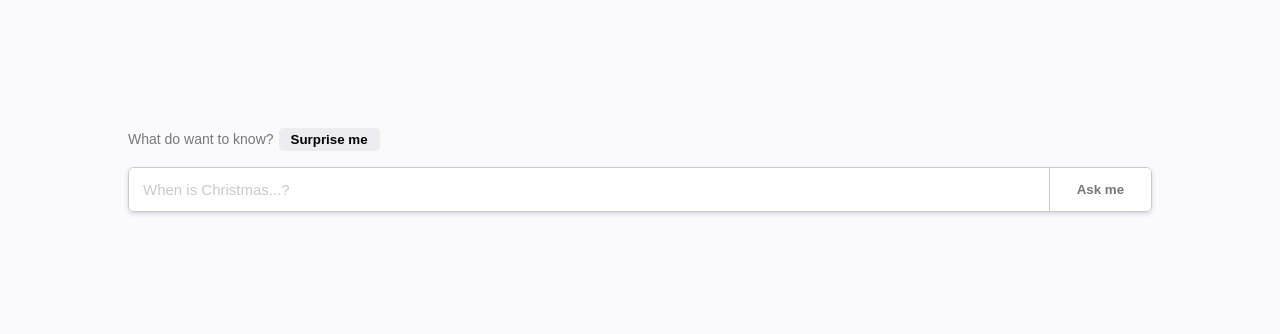
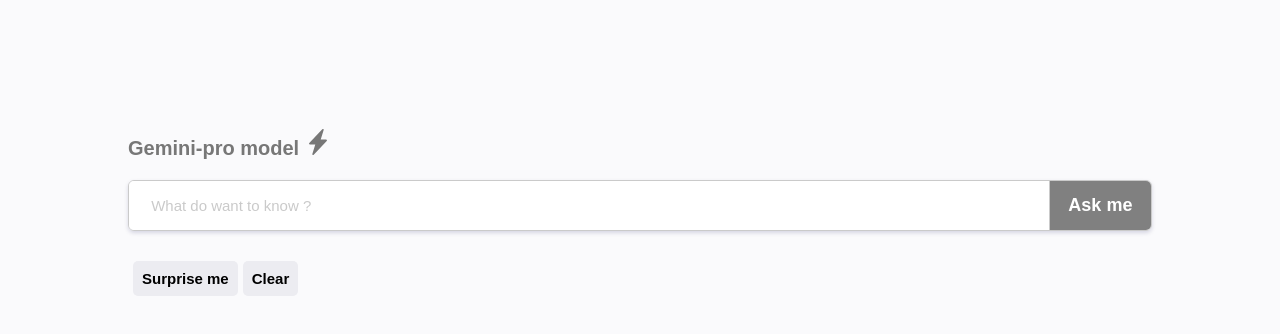
Before and after one commit to GSNadarajan/gemini.0, a React (Create React App) app: page / in a window 1280 px wide. Shown: the top 334 px of the page. Built offline with nearby package versions, Linux system fonts and the light colour scheme; the HTML template or start-up script is replaced by a standard one.

Commit message:
customized UI

```diff
--- a/src/App.js
+++ b/src/App.js
@@ -57,28 +57,63 @@
 
   const clear = () => {
     setValue("");
-    setError("")
+    setError("");
     setChatHistory([]);
-  }
+  };
 
   return (
     <div className="app">
-      <p>
-        What do want to know?
-        <button className="surprise" onClick={surprise} disabled={!chatHistory}>
-          Surprise me
-        </button>
-      </p>
+      <h2 style={{ fontSize: "20px", text: "center" }}>
+        Gemini-pro model{" "}
+        <span>
+          <svg
+            xmlns="http://www.w3.org/2000/svg"
+            width="26"
+            height="26"
+            style={{ marginTop: "1px"}}
+            fill="currentColor"
+            class="bi bi-lightning-charge-fill"
+            viewBox="0 0 16 16"
+          >
+            <path d="M11.251.068a.5.5 0 0 1 .227.58L9.677 6.5H13a.5.5 0 0 1 .364.843l-8 8.5a.5.5 0 0 1-.842-.49L6.323 9.5H3a.5.5 0 0 1-.364-.843l8-8.5a.5.5 0 0 1 .615-.09z" />
+          </svg>
+        </span>
+      </h2>
+      <p></p>
       <div className="input-container">
         <input
           value={value}
-          placeholder="When is Christmas...?"
+          placeholder=" What do want to know ?"
           onChange={(e) => setValue(e.target.value)}
         />
-        {!error && <button onClick={getResponse}>Ask me</button>}
-        {error && <button onClick={clear}>Clear</button>}
+        {!error && (
+          <button
+            onClick={getResponse}
+            style={{ background: "#808080", color: "white", fontSize: "18px" }}
+          >
+            Ask me
+          </button>
+        )}
+        {/* {error && <button onClick={clear}>Clear</button>} */}
       </div>
       {error && <p>{error}</p>}
+      <div style={{ marginTop: "30px" }}>
+        <button
+          className="surprise"
+          style={{ fontSize: "15px", padding: "9px" }}
+          onClick={surprise}
+          disabled={!chatHistory}
+        >
+          Surprise me
+        </button>
+        <button
+          className="surprise"
+          style={{ fontSize: "15px", padding: "9px" }}
+          onClick={clear}
+        >
+          Clear
+        </button>
+      </div>
       <div className="search-result">
         {chatHistory.map((chatItem, _index) => (
           <div key={_index}>
--- a/src/index.css
+++ b/src/index.css
@@ -55,16 +55,18 @@
     border-radius: 6px;
     box-shadow: rgba(0,0,82,0.15) 0 2px 4px;
     overflow: hidden;
+    margin-top: 20px;
 }
 
 .input-container input{
     border: none;
-    padding: 13px 14px;
+    padding: 16px 18px;
     box-sizing: border-box;
     font-size: 15px;
     outline: none;
     width: 90%;
     font-weight: 200;
+
 }
 
 .input-container input::placeholder{
```
Also changed, not shown: src/Footer.js (added, +28 -0 lines).
